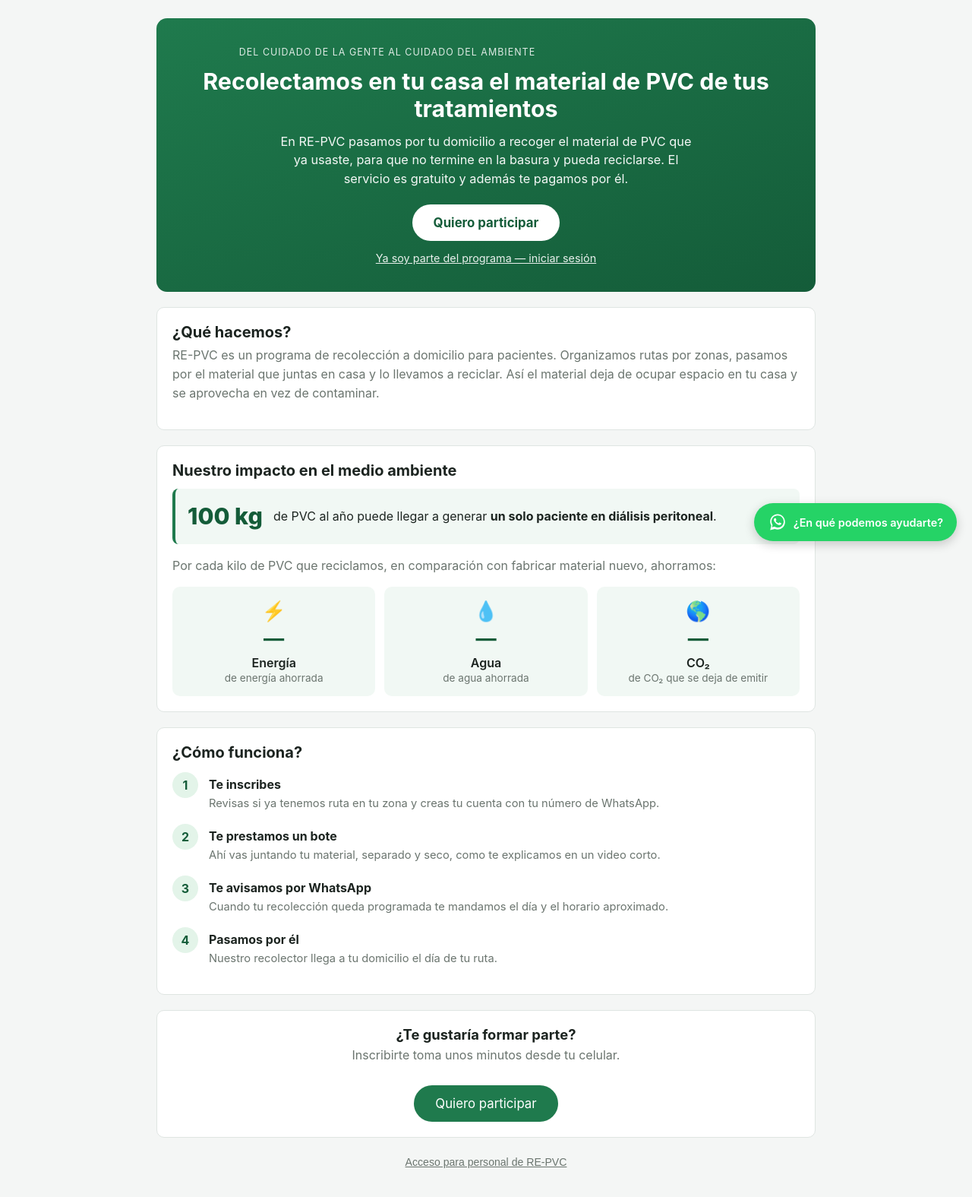
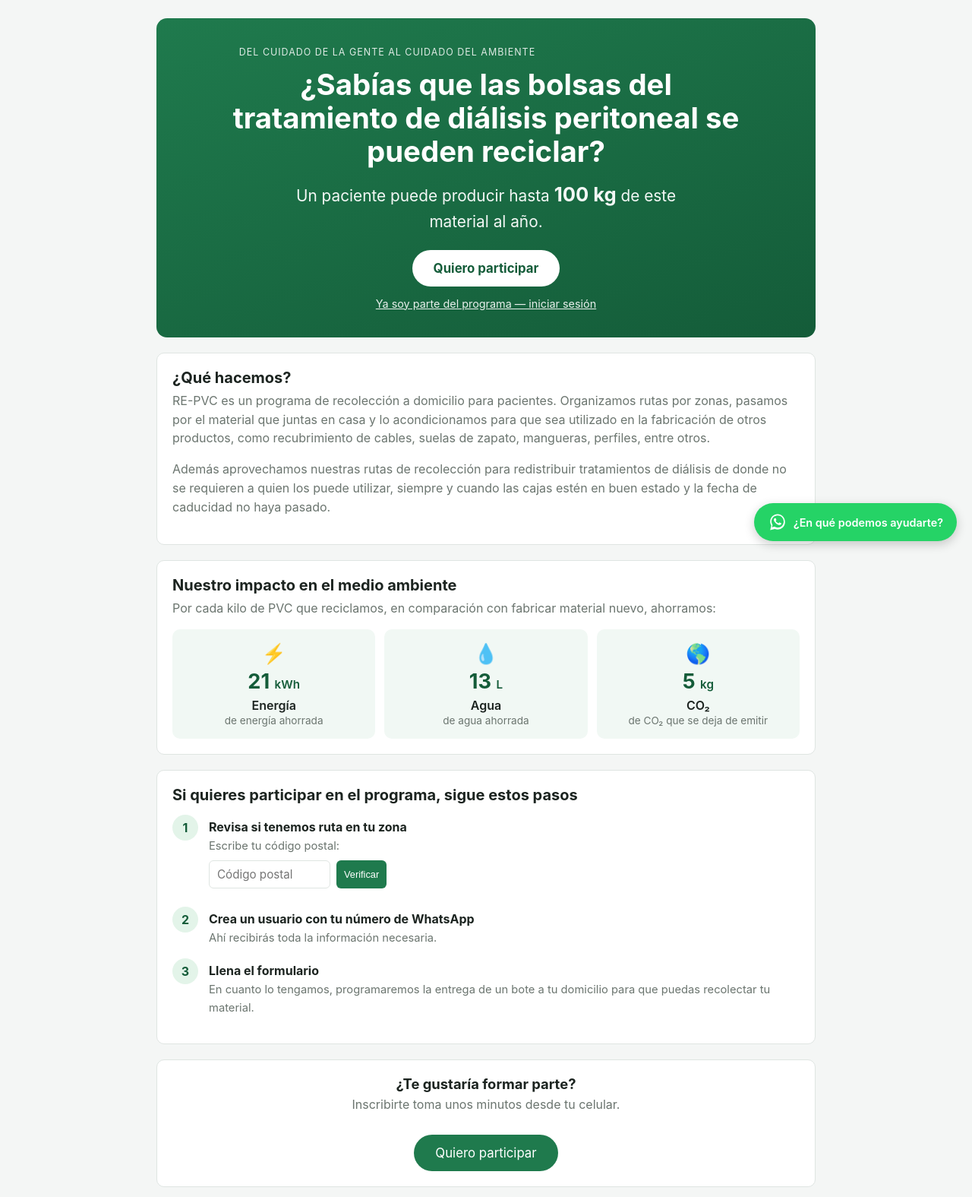
Before and after one commit to ilanaber9/REPVCMX, a Flask app: page / in a window 1280 px wide. Shown: the part 68-1643 px from the top of the page at 76% size. Before the commit the page ends 1605 px from the top, so only its background shows below. Run offline with Flask 3, Linux system fonts and the light colour scheme; parts of the project's set-up code (start-up, migrations or seed data) failed here and were passed over.

Commit message:
Actualizar la página de inicio: pregunta principal, pasos con verificador de código postal y cifras de impacto
Co-Authored-By: Claude Sonnet 5 <noreply@anthropic.com>

```diff
--- a/templates/landing.html
+++ b/templates/landing.html
@@ -3,9 +3,9 @@
    material nuevo. Mientras "valor" esté vacío, la tarjeta muestra una raya. Llenar aquí cuando
    RE-PVC tenga las cifras (y su fuente). #}
 {% set impacto = [
-  {"icono": "⚡", "titulo": "Energía", "valor": "", "unidad": "", "detalle": "de energía ahorrada"},
-  {"icono": "💧", "titulo": "Agua", "valor": "", "unidad": "", "detalle": "de agua ahorrada"},
-  {"icono": "🌎", "titulo": "CO₂", "valor": "", "unidad": "", "detalle": "de CO₂ que se deja de emitir"},
+  {"icono": "⚡", "titulo": "Energía", "valor": "21", "unidad": "kWh", "detalle": "de energía ahorrada"},
+  {"icono": "💧", "titulo": "Agua", "valor": "13", "unidad": "L", "detalle": "de agua ahorrada"},
+  {"icono": "🌎", "titulo": "CO₂", "valor": "5", "unidad": "kg", "detalle": "de CO₂ que se deja de emitir"},
 ] %}
 {% set impacto_fuente = "" %}
 {% block title %}RE-PVC — Del cuidado de la gente al cuidado del ambiente{% endblock %}
@@ -16,6 +16,9 @@
     color: white; border-radius: 14px; padding: 36px 24px; text-align: center; margin-bottom: 20px;
   }
   .inicio-hero .lema { text-transform: uppercase; letter-spacing: 0.08em; font-size: 0.78rem; opacity: 0.85; margin: 0 0 10px; }
+  .inicio-hero h1.pregunta { font-size: 2.4rem; line-height: 1.15; margin: 8px auto 16px; max-width: 700px; }
+  .inicio-hero .dato { font-size: 1.3rem; }
+  .inicio-hero .dato strong { font-size: 1.6rem; }
   .inicio-hero h1 { font-size: 1.9rem; line-height: 1.2; margin: 0 0 12px; }
   .inicio-hero p { font-size: 1.02rem; line-height: 1.5; margin: 0 auto; max-width: 560px; opacity: 0.95; }
   .inicio-hero .btn-participar {
@@ -65,6 +68,7 @@
   @media (max-width: 640px) {
     .inicio-hero { padding: 28px 18px; }
     .inicio-hero h1 { font-size: 1.55rem; }
+    .inicio-hero h1.pregunta { font-size: 1.85rem; }
     .inicio-impacto { grid-template-columns: 1fr; }
     .inicio-impacto > div { display: grid; grid-template-columns: 44px 1fr; text-align: left; align-items: center; column-gap: 10px; }
     .inicio-impacto .icono { grid-row: span 3; text-align: center; }
@@ -76,11 +80,8 @@
 {% block content %}
 <section class="inicio-hero">
   <p class="lema">Del cuidado de la gente al cuidado del ambiente</p>
-  <h1>Recolectamos en tu casa el material de PVC de tus tratamientos</h1>
-  <p>
-    En RE-PVC pasamos por tu domicilio a recoger el material de PVC que ya usaste, para que no
-    termine en la basura y pueda reciclarse. El servicio es gratuito y además te pagamos por él.
-  </p>
+  <h1 class="pregunta">¿Sabías que las bolsas del tratamiento de diálisis peritoneal se pueden reciclar?</h1>
+  <p class="dato">Un paciente puede producir hasta <strong>100 kg</strong> de este material al año.</p>
   <a class="btn btn-participar" href="{{ url_for('paciente_intro') }}">Quiero participar</a>
   <a class="ya-soy" href="{{ url_for('login', tipo='cliente') }}">Ya soy parte del programa — iniciar sesión</a>
 </section>
@@ -89,17 +90,19 @@
   <h2>¿Qué hacemos?</h2>
   <p>
     RE-PVC es un programa de recolección a domicilio para pacientes. Organizamos rutas por zonas,
-    pasamos por el material que juntas en casa y lo llevamos a reciclar. Así el material
-    deja de ocupar espacio en tu casa y se aprovecha en vez de contaminar.
+    pasamos por el material que juntas en casa y lo acondicionamos para que sea utilizado en la
+    fabricación de otros productos, como recubrimiento de cables, suelas de zapato, mangueras,
+    perfiles, entre otros.
+  </p>
+  <p>
+    Además aprovechamos nuestras rutas de recolección para redistribuir tratamientos de diálisis
+    de donde no se requieren a quien los puede utilizar, siempre y cuando las cajas estén en buen
+    estado y la fecha de caducidad no haya pasado.
   </p>
 </section>
 
 <section class="card inicio-seccion">
   <h2>Nuestro impacto en el medio ambiente</h2>
-  <div class="inicio-destacado">
-    <span class="cifra-grande">100 kg</span>
-    <span>de PVC al año puede llegar a generar <strong>un solo paciente en diálisis peritoneal</strong>.</span>
-  </div>
   <p>Por cada kilo de PVC que reciclamos, en comparación con fabricar material nuevo, ahorramos:</p>
   <div class="inicio-impacto">
     {% for dato in impacto %}
@@ -115,12 +118,20 @@
 </section>
 
 <section class="card inicio-seccion">
-  <h2>¿Cómo funciona?</h2>
+  <h2>Si quieres participar en el programa, sigue estos pasos</h2>
   <ol class="inicio-pasos">
-    <li><strong>Te inscribes</strong><span>Revisas si ya tenemos ruta en tu zona y creas tu cuenta con tu número de WhatsApp.</span></li>
-    <li><strong>Te prestamos un bote</strong><span>Ahí vas juntando tu material, separado y seco, como te explicamos en un video corto.</span></li>
-    <li><strong>Te avisamos por WhatsApp</strong><span>Cuando tu recolección queda programada te mandamos el día y el horario aproximado.</span></li>
-    <li><strong>Pasamos por él</strong><span>Nuestro recolector llega a tu domicilio el día de tu ruta.</span></li>
+    <li>
+      <strong>Revisa si tenemos ruta en tu zona</strong>
+      <span>Escribe tu código postal:</span>
+      <div style="display:flex; gap:8px; flex-wrap:wrap; margin-top:8px;">
+        <input type="text" id="cp-verificar" placeholder="Código postal" maxlength="5" pattern="[0-9]*" inputmode="numeric" style="flex:1; min-width:140px; max-width:160px;">
+        <button type="button" id="btn-verificar-cp" class="small" style="margin-top:0;">Verificar</button>
+      </div>
+      <p id="resultado-cp" style="font-size:0.88rem; margin:8px 0 0;"></p>
+      <div id="opciones-cp" style="margin-top:6px;"></div>
+    </li>
+    <li><strong>Crea un usuario con tu número de WhatsApp</strong><span>Ahí recibirás toda la información necesaria.</span></li>
+    <li><strong>Llena el formulario</strong><span>En cuanto lo tengamos, programaremos la entrega de un bote a tu domicilio para que puedas recolectar tu material.</span></li>
   </ol>
 </section>
 
@@ -147,6 +158,58 @@
 </div>
 
 <script>
+const opcionesCp = document.getElementById('opciones-cp');
+const resultadoCp = document.getElementById('resultado-cp');
+
+function veredictoCp(r) {
+  opcionesCp.innerHTML = '';
+  if (r.cubierto) {
+    resultadoCp.style.color = 'var(--green-dark)';
+    resultadoCp.textContent = '✅ Sí, ya tenemos ruta en tu zona. Sigue con el paso 2.';
+  } else {
+    resultadoCp.style.color = 'var(--danger)';
+    resultadoCp.textContent = '⚠️ Por ahora no tenemos ruta en esa zona. Puedes registrarte y te avisaremos en cuanto la tengamos.';
+  }
+}
+
+async function verificarCp() {
+  const cp = document.getElementById('cp-verificar').value.trim();
+  opcionesCp.innerHTML = '';
+  if (!cp) {
+    resultadoCp.style.color = 'var(--muted)';
+    resultadoCp.textContent = 'Escribe tu código postal primero.';
+    return;
+  }
+  resultadoCp.style.color = 'var(--muted)';
+  resultadoCp.textContent = 'Buscando…';
+  try {
+    const resp = await fetch('/paciente/verificar-zona?cp=' + encodeURIComponent(cp));
+    const data = await resp.json();
+    if (!resp.ok) throw new Error(data.error || 'No se pudo verificar.');
+    if (data.resultados.length === 1) {
+      veredictoCp(data.resultados[0]);
+      return;
+    }
+    resultadoCp.textContent = 'Encontramos varios lugares que podrían coincidir — elige el correcto:';
+    data.resultados.forEach((r) => {
+      const b = document.createElement('button');
+      b.type = 'button';
+      b.className = 'small secondary';
+      b.style.cssText = 'display:block; width:100%; text-align:left; margin-top:6px;';
+      b.textContent = r.etiqueta;
+      b.addEventListener('click', () => veredictoCp(r));
+      opcionesCp.appendChild(b);
+    });
+  } catch (e) {
+    resultadoCp.style.color = 'var(--danger)';
+    resultadoCp.textContent = e.message;
+  }
+}
+document.getElementById('btn-verificar-cp').addEventListener('click', verificarCp);
+document.getElementById('cp-verificar').addEventListener('keydown', (e) => {
+  if (e.key === 'Enter') verificarCp();
+});
+
 document.getElementById('btn-repvc').addEventListener('click', () => {
   const paso = document.getElementById('paso-repvc');
   paso.style.display = paso.style.display === 'none' ? 'block' : 'none';
```
